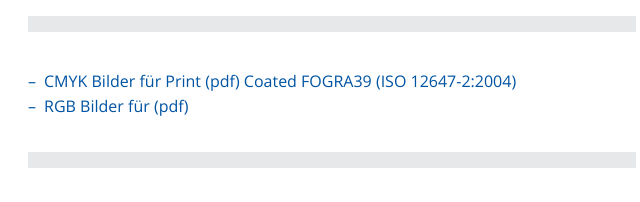
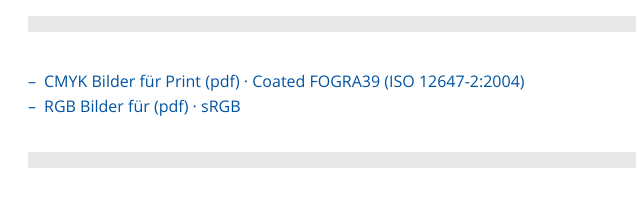
Before and after one commit to signalwerk/publisher.2019, a plain HTML site: page colors/index.html in a window 1280 px wide. Shown: the part 381-583 px from the top of the page, 308-948 px from the left. Drawn offline with Linux system fonts and the light colour scheme.

Commit message:
Deploy to GitHub Pages: 62de6e50b09e7f6a21a4ffa3a30e597d0e7c3192

```diff
--- a/colors/index.html
+++ b/colors/index.html
@@ -112,8 +112,8 @@
 <hr />
 
 <ul>
-<li><a href="./color_graphics_cmyk.pdf">CMYK Bilder für Print (pdf) Coated FOGRA39 (ISO 12647-2:2004)</a></li>
-<li><a href="./color_graphics_rgb.pdf">RGB Bilder für (pdf)</a></li>
+<li><a href="./color_graphics_cmyk.pdf">CMYK Bilder für Print (pdf) · Coated FOGRA39 (ISO 12647-2:2004)</a></li>
+<li><a href="./color_graphics_rgb.pdf">RGB Bilder für (pdf) · sRGB</a></li>
 </ul>
 <hr />
 
```
